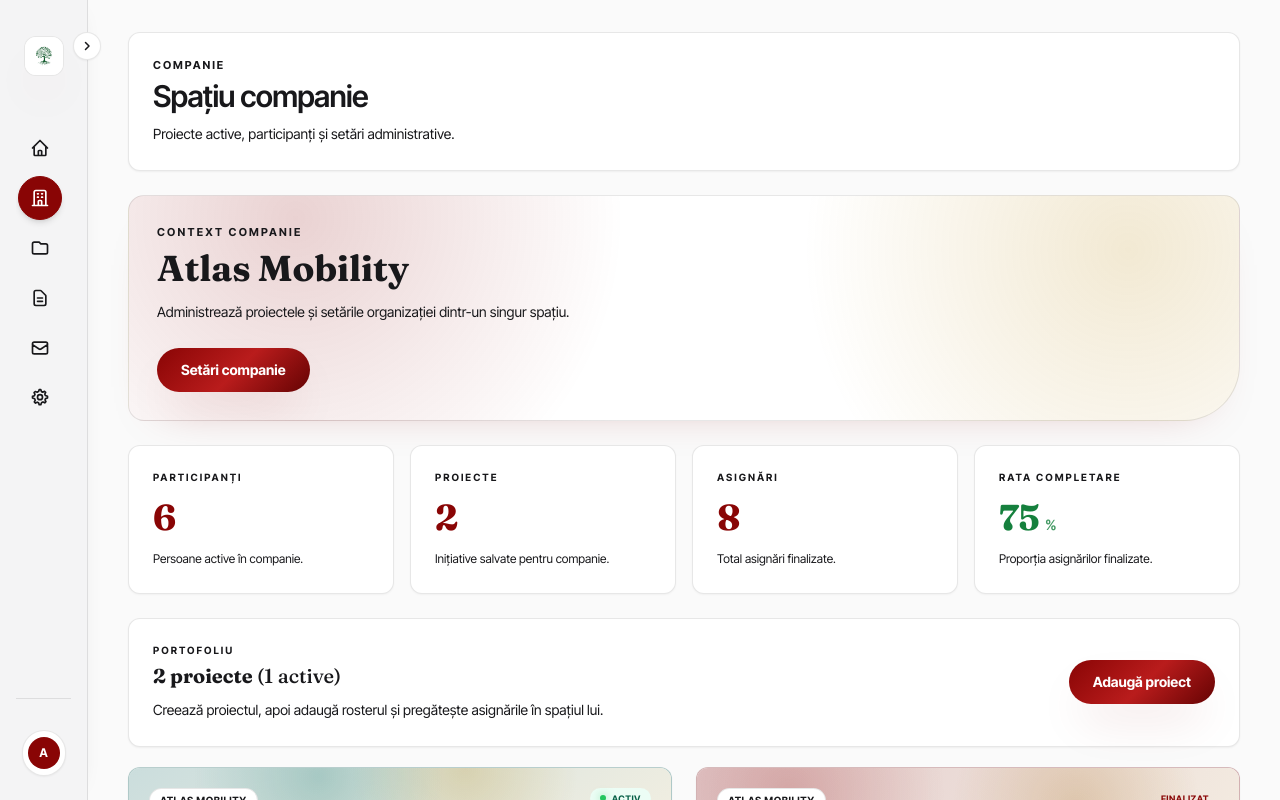
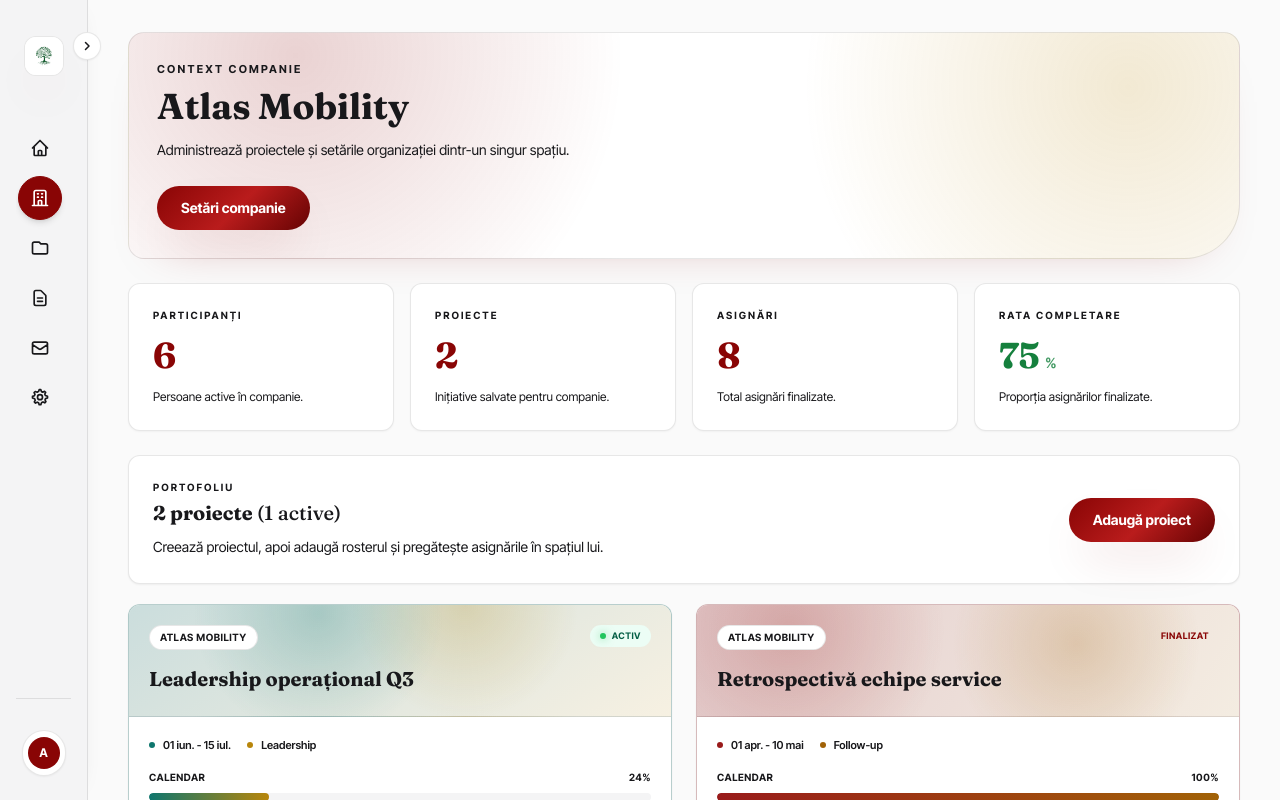
Before and after one commit to Trip-Development/codrut-platform, a Next.js app in the folder frontend/: page /trainer/companies/demo-project in a window 1280 px wide. Shown: the top 800 px of the page. Built offline with nearby package versions, Linux system fonts and the light colour scheme; no server answers.

Commit message:
fix(ui): keep trainer modals within viewport
Refs #43

```diff
--- a/frontend/src/app/globals.css
+++ b/frontend/src/app/globals.css
@@ -482,11 +482,14 @@
   }
 
   .modal-backdrop {
-    @apply fixed inset-0 z-50 flex items-center justify-center bg-black/40 px-4 py-8;
+    @apply fixed inset-0 z-50 flex justify-center overflow-y-auto bg-black/40 px-4 py-6 sm:py-8;
+    align-items: flex-start;
   }
 
   .modal-panel {
     @apply surface-panel w-full max-w-xl p-6 shadow-xl;
+    max-height: calc(100dvh - 3rem);
+    overflow-y: auto;
     box-shadow: 0 24px 60px -32px rgba(0, 0, 0, 0.35);
   }
 
--- a/frontend/src/app/trainer/companies/[companyId]/layout.tsx
+++ b/frontend/src/app/trainer/companies/[companyId]/layout.tsx
@@ -18,6 +18,7 @@
       description="Proiecte active, participanți și setări administrative."
       navItems={trainerNavItems}
       activeHref="/trainer/companies"
+      showHeader={false}
     >
       {children}
     </AppShell>
--- a/frontend/src/components/shell/app-shell.tsx
+++ b/frontend/src/components/shell/app-shell.tsx
@@ -20,6 +20,7 @@
   userLabel?: string;
   session?: SessionState;
   accessNote?: string;
+  showHeader?: boolean;
   children: React.ReactNode;
 };
 
@@ -137,6 +138,7 @@
   userLabel,
   session,
   accessNote,
+  showHeader = true,
   children,
 }: AppShellProps) {
   const [mobileMenuOpen, setMobileMenuOpen] = useState(false);
@@ -397,6 +399,7 @@
 
       <div className="flex min-w-0 flex-1 flex-col">
         <main className="mx-auto w-full max-w-7xl flex-1 px-4 py-6 md:px-8 lg:px-10 lg:py-8">
+          {showHeader ? (
             <section className="page-toolbar mb-6">
               <div className="min-w-0">
                 {eyebrow ? (
@@ -410,6 +413,7 @@
                 ) : null}
               </div>
             </section>
+          ) : null}
           <SessionBanner session={session} note={accessNote} />
           {children}
         </main>
```
Lines whose indentation alone changed are shown as unchanged.
